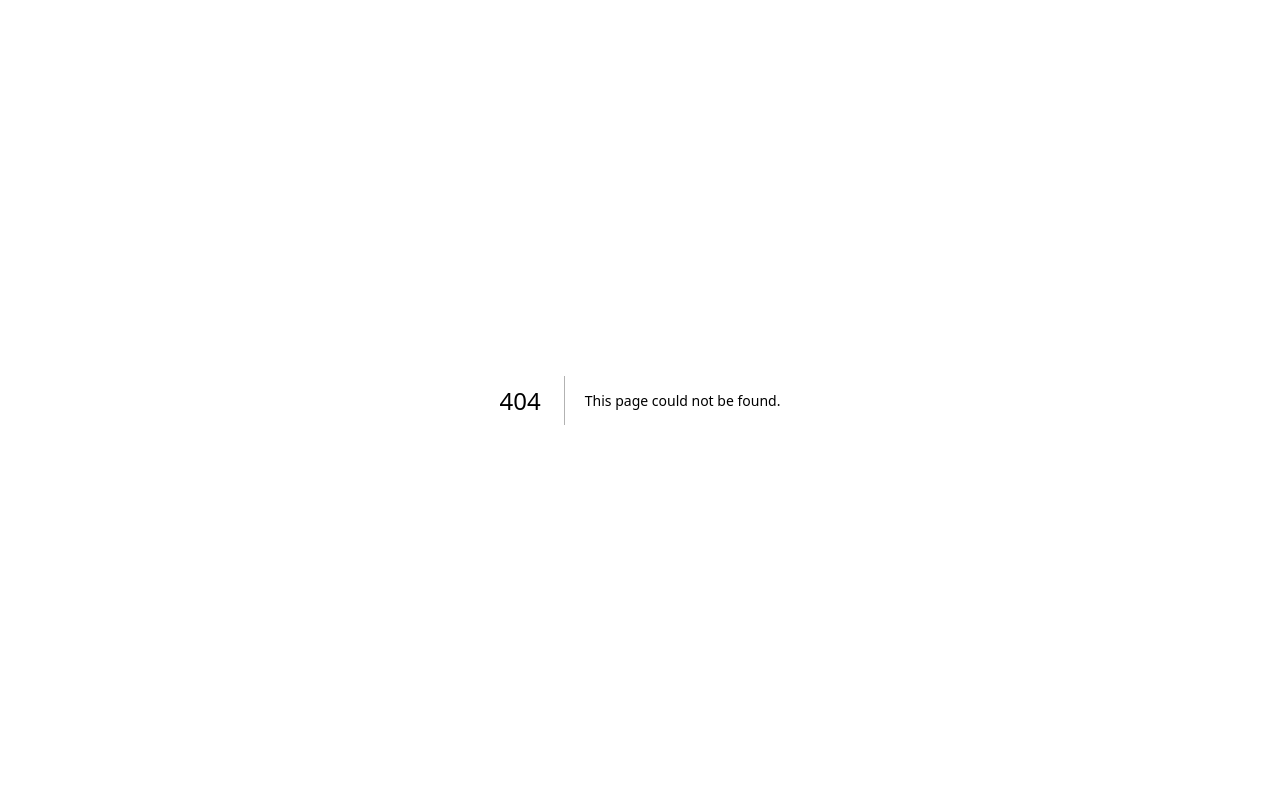
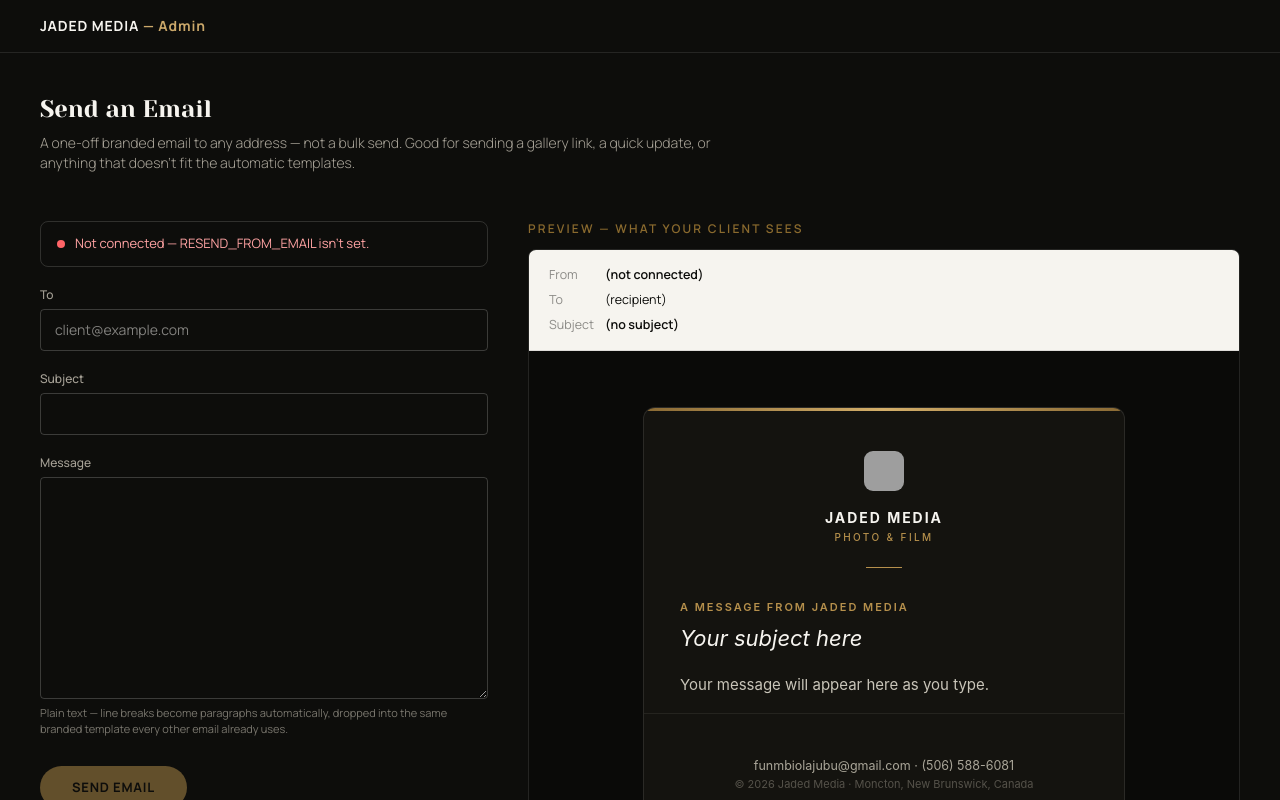
Before and after one commit to FunmbiO/JadedMedia, a Next.js app: page /admin/email in a window 1280 px wide. Before the commit this address had no page. Shown: the top 800 px of the page. Built offline with nearby package versions, Linux system fonts and the light colour scheme; no server answers.

Commit message:
Build the Send Email compose form with live WYSIWYG preview

```diff
--- /dev/null
+++ b/src/app/admin/email/page.tsx
@@ -0,0 +1,28 @@
+import type { Metadata } from "next";
+import { formatFromAddress } from "@/lib/email/resend-client";
+import { SendEmailForm } from "@/components/admin/send-email-form";
+
+export const dynamic = "force-dynamic";
+
+export const metadata: Metadata = {
+  title: "Email | Jaded Media Admin",
+};
+
+export default function AdminEmailPage() {
+  const fromEmail = process.env.RESEND_FROM_EMAIL;
+  const senderDisplay = fromEmail ? formatFromAddress(fromEmail) : null;
+
+  return (
+    <div className="flex flex-col gap-2">
+      <div className="flex flex-col gap-2 px-6 pt-10 md:px-10">
+        <h1 className="font-display text-2xl text-paper">Send an Email</h1>
+        <p className="max-w-2xl font-sans text-sm font-light text-muted-on-ink">
+          A one-off branded email to any address — not a bulk send. Good for
+          sending a gallery link, a quick update, or anything that doesn&apos;t
+          fit the automatic templates.
+        </p>
+      </div>
+      <SendEmailForm senderDisplay={senderDisplay} />
+    </div>
+  );
+}
--- /dev/null
+++ b/src/components/admin/send-email-form.tsx
@@ -0,0 +1,154 @@
+"use client";
+
+import { useState, useTransition, type FormEvent } from "react";
+import { customAdminEmail } from "@/lib/email/templates";
+import { sendAdminEmail } from "@/app/admin/email/actions";
+
+const inputClass =
+  "rounded border border-paper/20 bg-transparent px-3.5 py-2.5 font-sans text-sm text-paper outline-none focus:border-gold";
+const labelClass = "font-sans text-xs font-medium text-muted-on-ink";
+
+export function SendEmailForm({ senderDisplay }: { senderDisplay: string | null }) {
+  const [to, setTo] = useState("");
+  const [subject, setSubject] = useState("");
+  const [message, setMessage] = useState("");
+  const [isPending, startTransition] = useTransition();
+  const [error, setError] = useState<string | null>(null);
+  const [sent, setSent] = useState(false);
+
+  const preview = customAdminEmail(
+    subject || "Your subject here",
+    message || "Your message will appear here as you type.",
+  );
+
+  function handleSubmit(e: FormEvent) {
+    e.preventDefault();
+    setError(null);
+    setSent(false);
+    startTransition(async () => {
+      const result = await sendAdminEmail({ to, subject, message });
+      if (result.error) {
+        setError(result.error);
+        return;
+      }
+      setSent(true);
+      setTo("");
+      setSubject("");
+      setMessage("");
+    });
+  }
+
+  return (
+    <div className="flex flex-col gap-10 px-6 py-10 md:flex-row md:px-10">
+      <form onSubmit={handleSubmit} className="flex w-full flex-col gap-5 md:max-w-md">
+        {error && (
+          <p className="rounded border border-red-400/30 bg-red-400/10 px-4 py-3 font-sans text-sm text-red-200">
+            {error}
+          </p>
+        )}
+        {sent && !error && (
+          <p className="rounded border border-sage/30 bg-sage/10 px-4 py-3 font-sans text-sm text-sage">
+            Sent.
+          </p>
+        )}
+
+        <div className="flex items-center justify-between gap-3 rounded-lg border border-paper/15 px-4 py-3">
+          {senderDisplay ? (
+            <div className="flex items-center gap-2.5">
+              <span className="h-2 w-2 shrink-0 rounded-full bg-sage" aria-hidden />
+              <div className="flex flex-col gap-0.5">
+                <span className="font-sans text-[11px] font-semibold tracking-[0.08em] text-sage uppercase">
+                  Connected
+                </span>
+                <span className="font-sans text-[13px] text-paper">{senderDisplay}</span>
+              </div>
+            </div>
+          ) : (
+            <div className="flex items-center gap-2.5">
+              <span className="h-2 w-2 shrink-0 rounded-full bg-red-400" aria-hidden />
+              <span className="font-sans text-[13px] text-red-300">
+                Not connected — RESEND_FROM_EMAIL isn&apos;t set.
+              </span>
+            </div>
+          )}
+        </div>
+
+        <label className="flex flex-col gap-1.5">
+          <span className={labelClass}>To</span>
+          <input
+            type="email"
+            required
+            value={to}
+            onChange={(e) => setTo(e.target.value)}
+            placeholder="client@example.com"
+            className={inputClass}
+          />
+        </label>
+
+        <label className="flex flex-col gap-1.5">
+          <span className={labelClass}>Subject</span>
+          <input
+            required
+            value={subject}
+            onChange={(e) => setSubject(e.target.value)}
+            className={inputClass}
+          />
+        </label>
+
+        <label className="flex flex-col gap-1.5">
+          <span className={labelClass}>Message</span>
+          <textarea
+            required
+            value={message}
+            onChange={(e) => setMessage(e.target.value)}
+            rows={10}
+            className={inputClass}
+          />
+          <span className="font-sans text-[11px] text-muted-on-ink/70">
+            Plain text — line breaks become paragraphs automatically, dropped
+            into the same branded template every other email already uses.
+          </span>
+        </label>
+
+        <button
+          type="submit"
+          disabled={isPending || !senderDisplay}
+          className="mt-2 w-fit rounded-full bg-gold px-8 py-3 font-sans text-[13px] font-bold tracking-[0.06em] text-ink uppercase transition-opacity hover:opacity-90 disabled:opacity-50"
+        >
+          {isPending ? "Sending…" : "Send Email"}
+        </button>
+      </form>
+
+      <div className="flex min-w-0 flex-1 flex-col gap-3">
+        <span className="font-sans text-xs font-semibold tracking-[0.18em] text-gold-deep uppercase">
+          Preview — what your client sees
+        </span>
+
+        <div className="overflow-hidden rounded-lg border border-paper/10">
+          <div className="flex flex-col gap-1.5 border-b border-ink/10 bg-paper px-5 py-4">
+            <div className="flex gap-2 font-sans text-[12.5px]">
+              <span className="w-12 shrink-0 text-ink/45">From</span>
+              <span className="font-semibold text-ink">
+                {senderDisplay ?? "(not connected)"}
+              </span>
+            </div>
+            <div className="flex gap-2 font-sans text-[12.5px]">
+              <span className="w-12 shrink-0 text-ink/45">To</span>
+              <span className="text-ink">{to || "(recipient)"}</span>
+            </div>
+            <div className="flex gap-2 font-sans text-[12.5px]">
+              <span className="w-12 shrink-0 text-ink/45">Subject</span>
+              <span className="font-semibold text-ink">{subject || "(no subject)"}</span>
+            </div>
+          </div>
+
+          <iframe
+            title="Email preview"
+            srcDoc={preview.html}
+            className="h-[640px] w-full border-0 bg-[#0a0a08]"
+          />
+        </div>
+      </div>
+    </div>
+  );
+}
```
